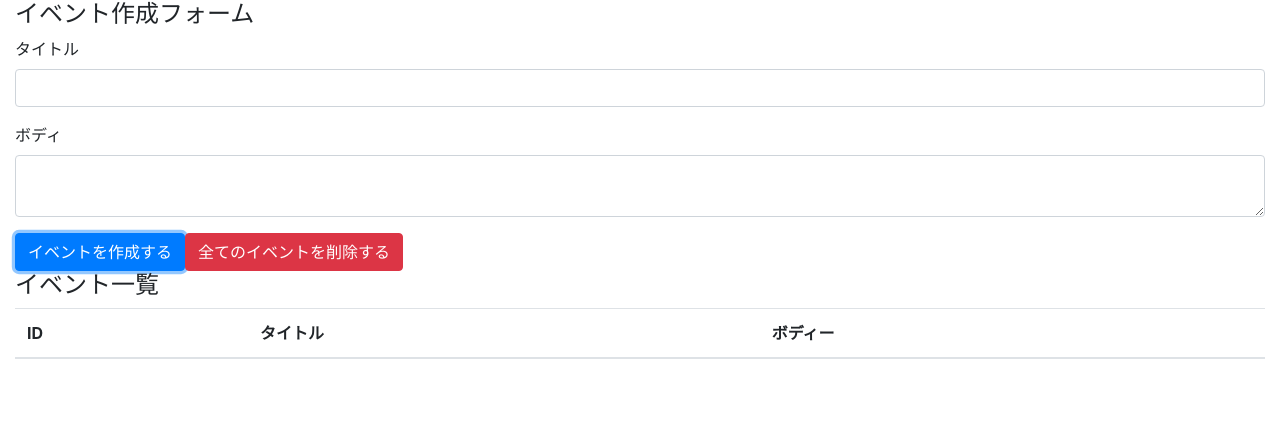
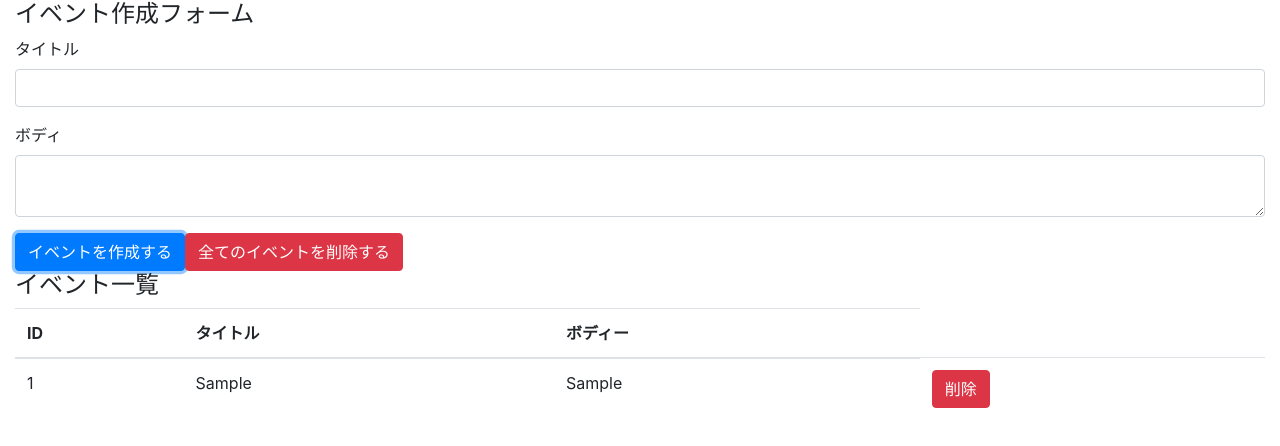
Before and after one commit to SlashRocky/react-hooks-101, a React (Create React App) app: page / in a window 1280 px wide. Both pictures are taken after typing "Sample", "Sample" into the empty fields and a click on the button "イベントを作成する". Shown: the top 446 px of the page. Built offline with nearby package versions, Linux system fonts and the light colour scheme.

Commit message:
display events, refactor and implement remove event button

```diff
--- a/src/components/App.js
+++ b/src/components/App.js
@@ -1,5 +1,6 @@
 import "bootstrap/dist/css/bootstrap.min.css";
 import React, { useReducer, useState } from "react";
+import { Event } from "../components/Event";
 import reducer from "../reducers";
 
 const App = () => {
@@ -18,8 +19,6 @@
     setTitle("");
     setBody("");
   };
-
-  console.log({ state });
 
   return (
     <div className="container-fluid">
@@ -58,7 +57,11 @@
             <th>ボディー</th>
           </tr>
         </thead>
-        <tbody></tbody>
+        <tbody>
+          {state.map((event, index) => (
+            <Event key={index} event={event} dispatch={dispatch} />
+          ))}
+        </tbody>
       </table>
     </div>
   );
--- /dev/null
+++ b/src/components/Event.js
@@ -0,0 +1,28 @@
+import React from "react";
+
+export const Event = ({ event, dispatch }) => {
+  const id = event.id;
+  const handleClickDeleteButton = () => {
+    dispatch({
+      type: "DELETE_EVENT",
+      id,
+    });
+  };
+
+  return (
+    <tr>
+      <td>{id}</td>
+      <td>{event.title}</td>
+      <td>{event.body}</td>
+      <td>
+        <button
+          type="button"
+          className="btn btn-danger"
+          onClick={handleClickDeleteButton}
+        >
+          削除
+        </button>
+      </td>
+    </tr>
+  );
+};
--- a/src/reducers/index.js
+++ b/src/reducers/index.js
@@ -6,7 +6,7 @@
       const id = length === 0 ? 1 : state[length - 1].id + 1;
       return [...state, { id: id, ...event }];
     case "DELETE_EVENT":
-      return state;
+      return state.filter((event) => event.id !== action.id);
     case "DELETE_ALL_EVENT":
       return [];
     default:
```
